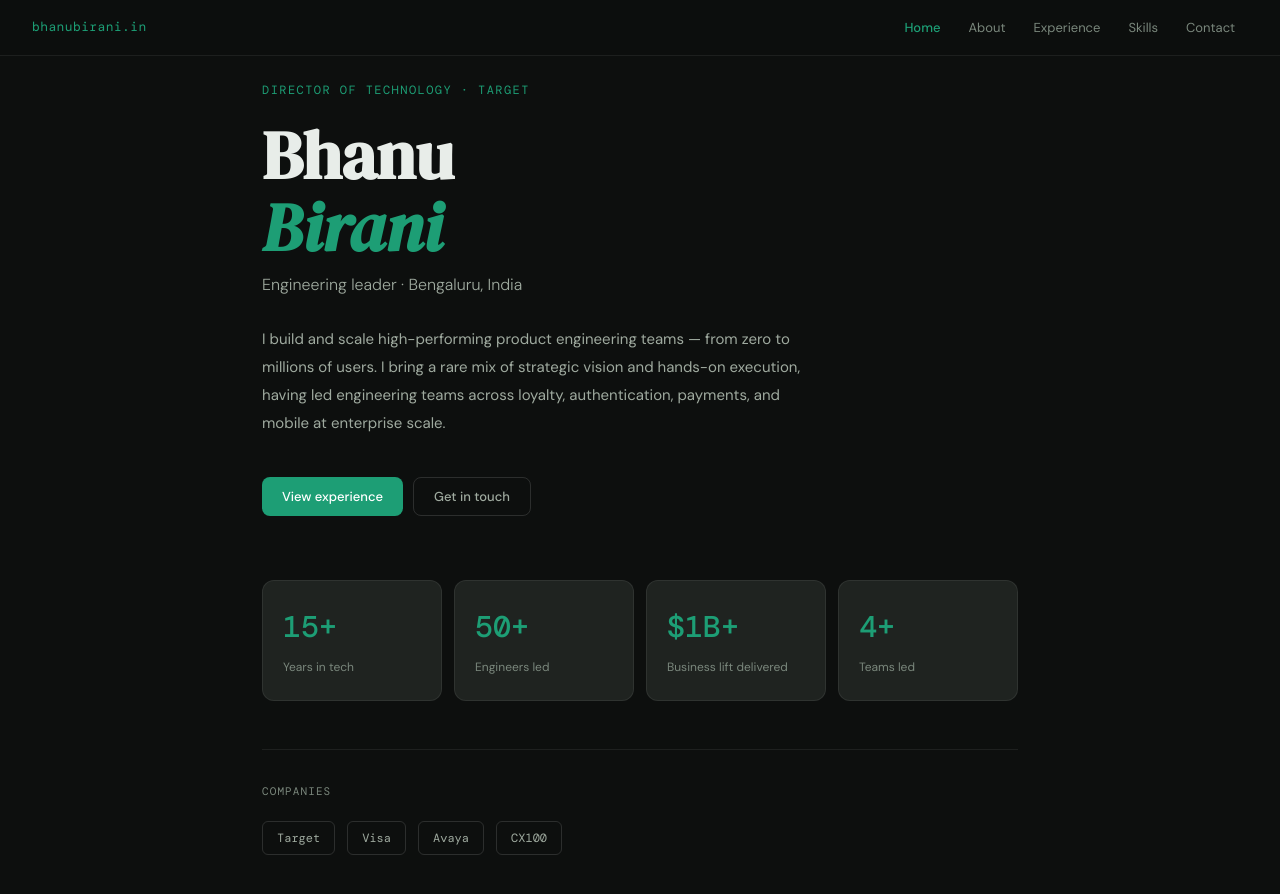
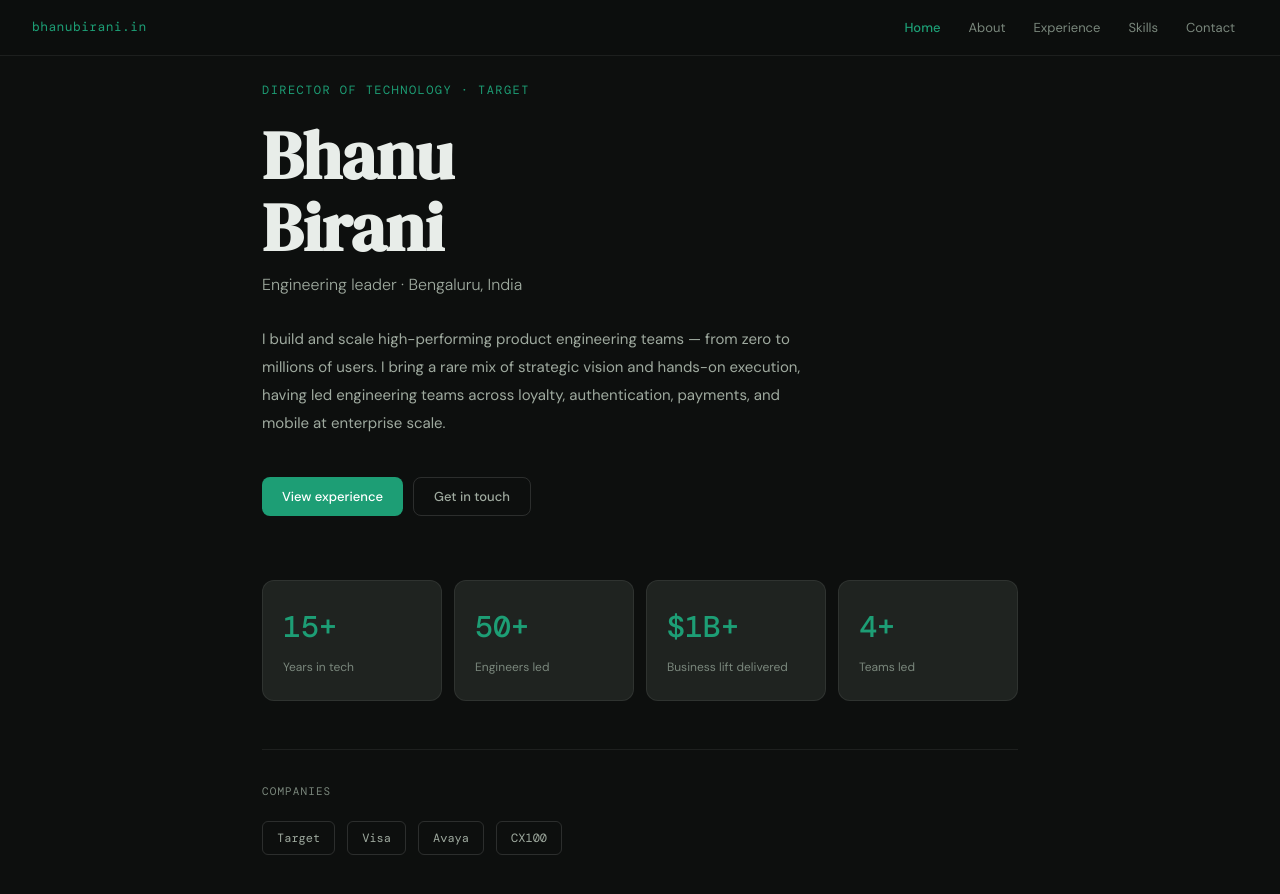
Before and after one commit to bhanubirani/bhanubirani.github.io, a plain HTML site: page index.html in a window 1280 px wide. Drawn offline with nearby package versions, Linux system fonts and the light colour scheme.

Commit message:
Update index.html

```diff
--- a/index.html
+++ b/index.html
@@ -271,7 +271,7 @@ nav {
 <!-- ══════════ HOME ══════════ -->
 <section id="home" class="page active">
   <p class="home-eyebrow">DIRECTOR OF TECHNOLOGY · TARGET</p>
-  <h1 class="home-name">Bhanu<br /><em>Birani</em></h1>
+  <h1 class="home-name">Bhanu<br />Birani</h1>
   <p class="home-title">Engineering leader · Bengaluru, India</p>
   <p class="home-bio">
     I build and scale high-performing product engineering teams — from zero to millions of users.
```
